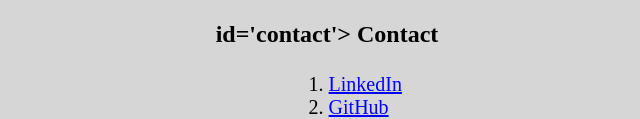
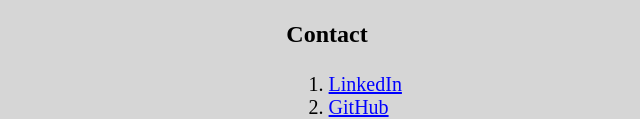
Before and after one commit to remdeveloper/Portfolio, a plain HTML site: page index.html in a window 1280 px wide. Shown: the part 981-1100 px from the top of the page, without its empty margins (313-953 px from the left). Drawn offline with nearby package versions, Linux system fonts and the light colour scheme; a script that the page names is missing.

Commit message:
Add files via upload

```diff
--- a/index.html
+++ b/index.html
@@ -3,7 +3,7 @@
   <head>
     <meta charset="utf-8">
     <meta name="viewport" content="width=device-width">
-    <title>repl.it</title>
+    <title>Remus Lee | Portfolio</title>
     <link rel="stylesheet" href="https://cdnjs.cloudflare.com/ajax/libs/normalize/5.0.0/normalize.min.css" />
     <link href="style.css" rel="stylesheet" type="text/css" />
   </head>
@@ -77,7 +77,7 @@
 -->
 
 <footer>
-<h3>  id='contact'> Contact </h3>
+<h3  id='contact'> Contact </h3>
 
   <ol>
     <li><a href= "https://www.linkedin.com/in/remusblee" target="\_blank">LinkedIn</a></li>
--- a/style.css
+++ b/style.css
@@ -85,6 +85,7 @@ p{
   font-size: 20px;
 }
 
+/* unordered list */
 ul{
   font-size: 20px;
 }
```
